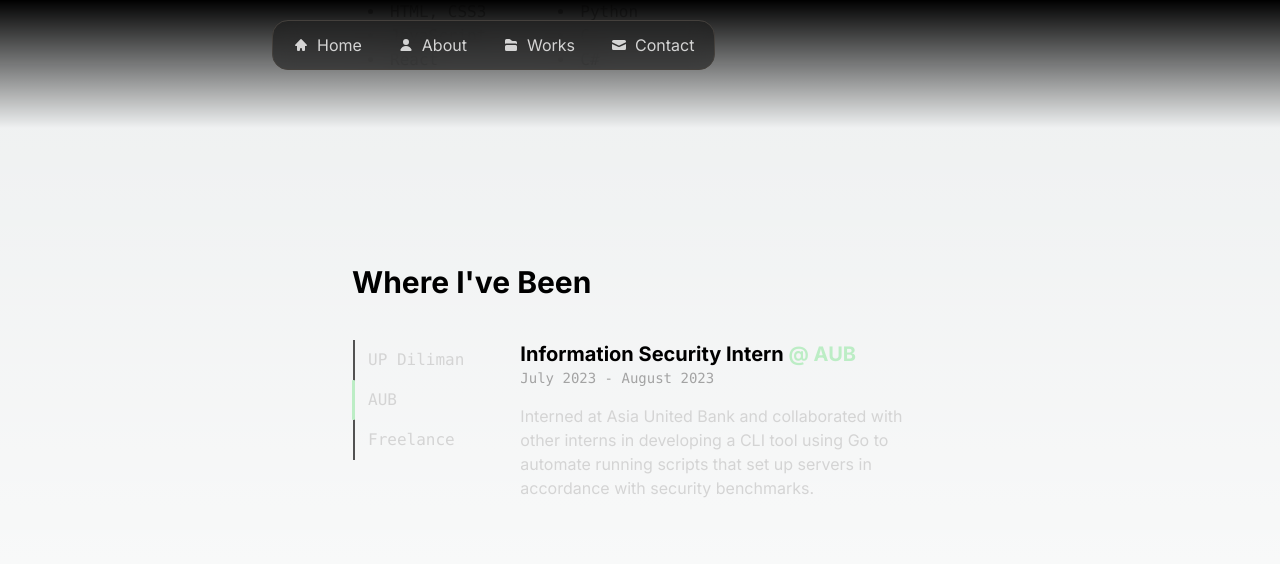
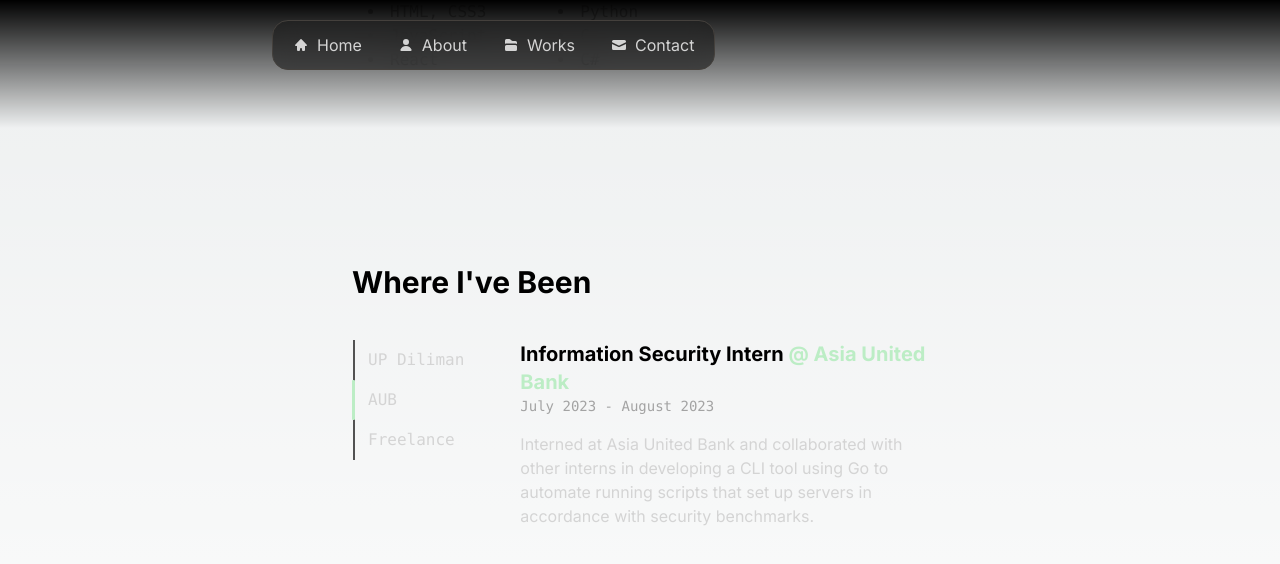
Before and after one commit to riru12/riruweb, a Next.js app: page / in a window 1280 px wide. Both pictures are taken after a click on the label "AUB". Shown: the part 1188-1752 px from the top of the page. Built offline with nearby package versions, Linux system fonts and the light colour scheme.

Commit message:
Work content AUB unabbreviated

```diff
--- a/app/components/work.jsx
+++ b/app/components/work.jsx
@@ -40,7 +40,7 @@
                     </div>
                     <div className="work-content content-2">
                         <div>
-                        <div className="font-bold text-xl">Information Security Intern <span className="text-[#bcedc5]">@ AUB</span></div>
+                        <div className="font-bold text-xl">Information Security Intern <span className="text-[#bcedc5]">@ Asia United Bank</span></div>
                             <div className="font-mono text-sm text-neutral-400">July 2023 - August 2023</div>
                         </div>
                         <div className="mt-4 text-neutral-300">Interned at Asia United Bank and collaborated with other interns in developing a CLI tool using Go to automate running scripts that set up servers in accordance with security benchmarks.</div>
```
